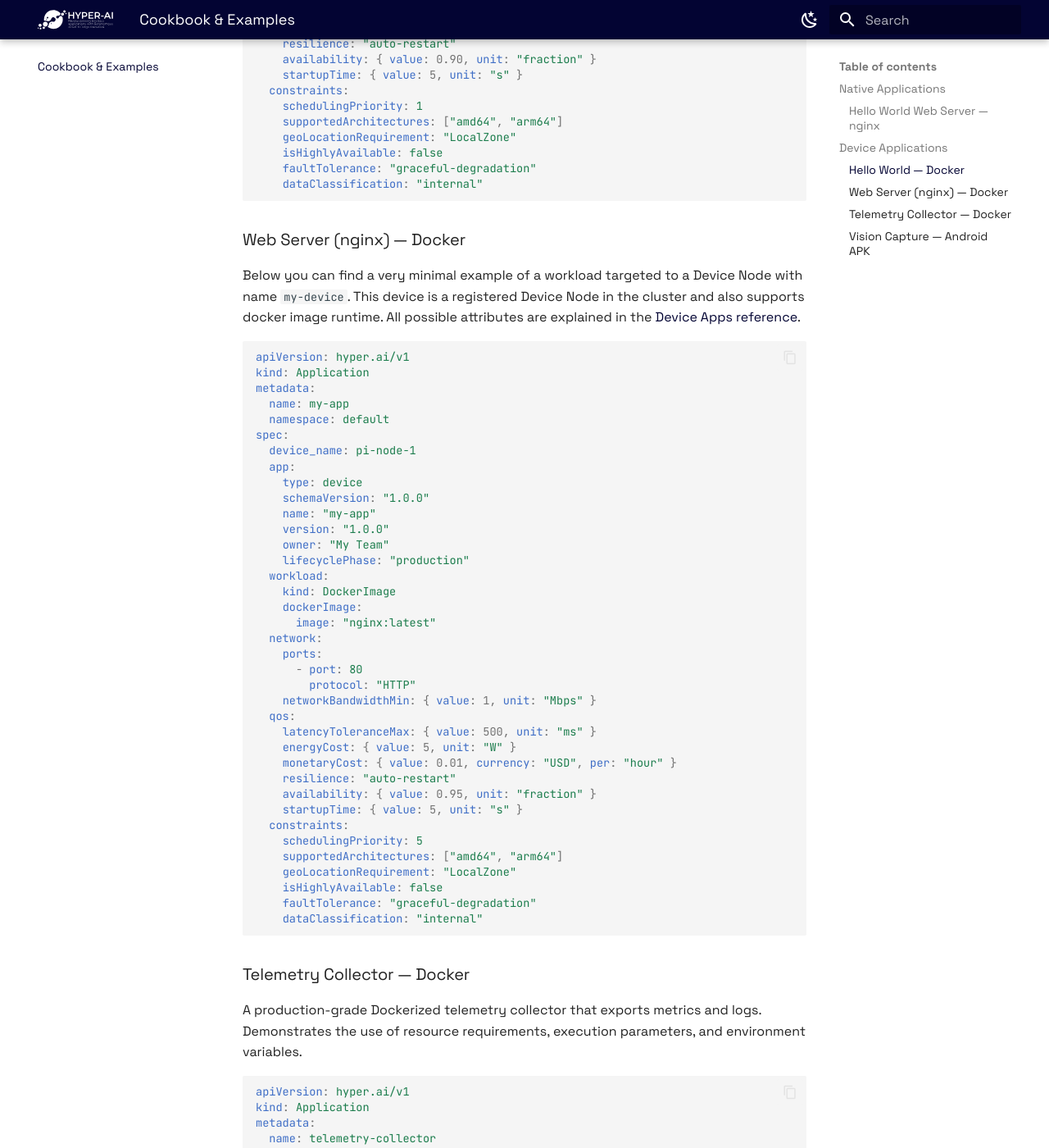
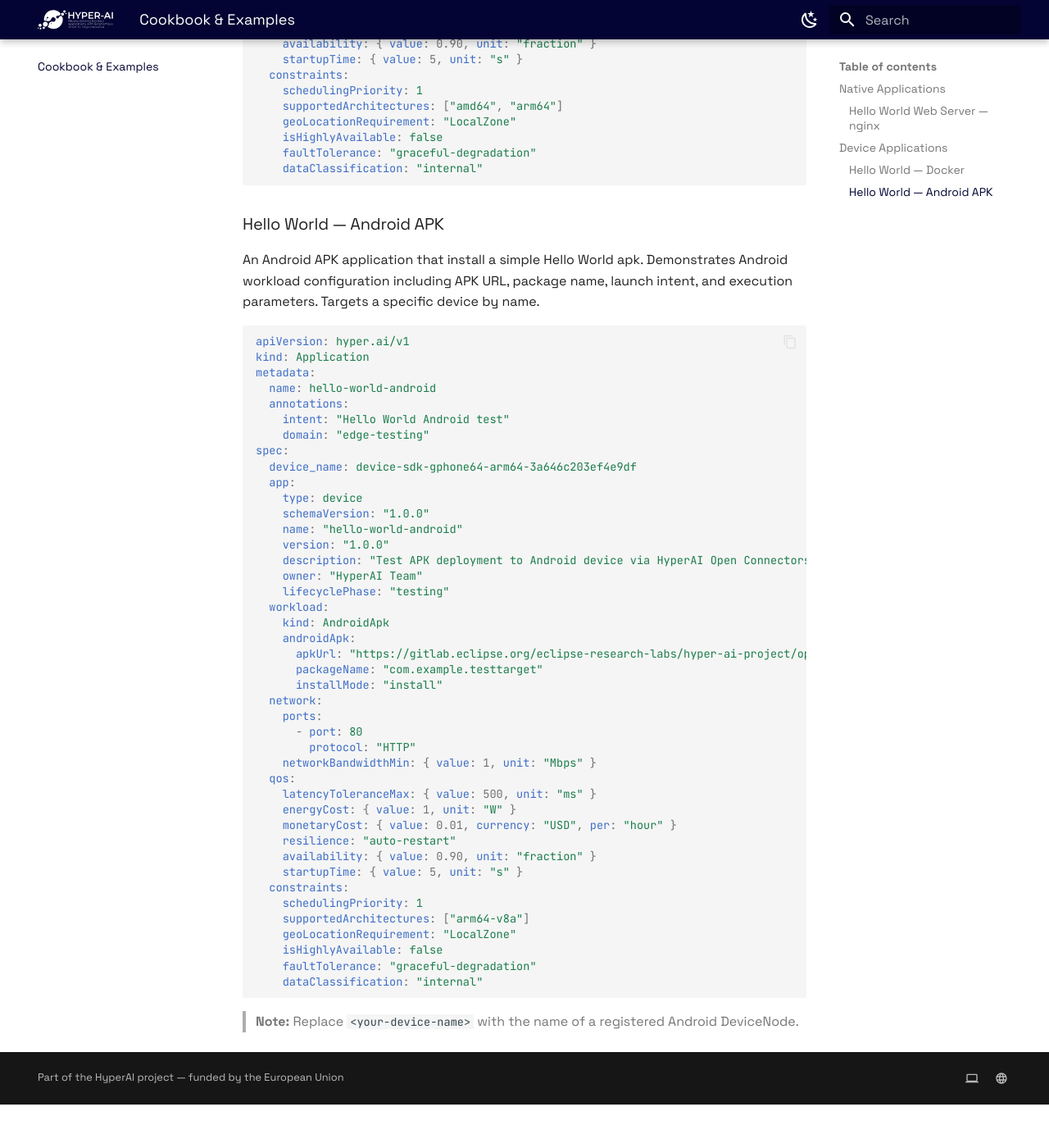
Before and after one commit to donMichaelL/ide-hyperai, an MkDocs documentation site: the page built from docs/cookbook.md, in a window 1280 px wide and 1400 px high, scrolled down 2427 px. Shown: the whole window at 82% size. Built offline with MkDocs 1.6.1 and Material for MkDocs 9.7.7, drawn with Linux system fonts in a browser that asks for light colours; after the commit the page ends 3774 px from its top, so only the background shows below that; some of the changed text lies outside the part shown.

Commit message:
fix: edit the device application examples

````diff
--- a/docs/cookbook.md
+++ b/docs/cookbook.md
@@ -67,14 +67,13 @@ The examples below are device Applications — workloads deployed to Device Node
 
 ### Hello World — Docker
 
-A minimal Docker-based application for testing device registration and scheduling. No `device_name` is specified — the platform scheduler will automatically select the best available device with Docker support.
+A minimal Docker application built on the [hello-world](https://hub.docker.com/_/hello-world) image. `device_name` is intentionally omitted — the platform scheduler automatically selects the best available device with Docker support.
 
 ```yaml
 apiVersion: hyper.ai/v1
 kind: Application
 metadata:
   name: hello-world
-  namespace: default
   annotations:
     intent: "Hello World test"
     domain: "edge-testing"
@@ -115,29 +114,35 @@ spec:
     faultTolerance: "graceful-degradation"
     dataClassification: "internal"
 ```
-### Web Server (nginx) — Docker
 
-Below you can find a very minimal example of a workload targeted to a Device Node with name `my-device`. This device is a registered Device Node in the cluster and also supports docker image runtime. All possible attributes are explained in the [Device Apps reference](dsl/devices.md).
+### Hello World — Android APK
+
+An Android APK application that install a simple Hello World apk. Demonstrates Android workload configuration including APK URL, package name, launch intent, and execution parameters. Targets a specific device by name.
 
 ```yaml
 apiVersion: hyper.ai/v1
 kind: Application
 metadata:
-  name: my-app
-  namespace: default
+  name: hello-world-android
+  annotations:
+    intent: "Hello World Android test"
+    domain: "edge-testing"
 spec:
-  device_name: pi-node-1
+  device_name: device-sdk-gphone64-arm64-3a646c203ef4e9df
   app:
     type: device
     schemaVersion: "1.0.0"
-    name: "my-app"
+    name: "hello-world-android"
     version: "1.0.0"
-    owner: "My Team"
-    lifecyclePhase: "production"
+    description: "Test APK deployment to Android device via HyperAI Open Connectors."
+    owner: "HyperAI Team"
+    lifecyclePhase: "testing"
   workload:
-    kind: DockerImage
-    dockerImage:
-      image: "nginx:latest"
+    kind: AndroidApk
+    androidApk:
+      apkUrl: "https://gitlab.eclipse.org/eclipse-research-labs/hyper-ai-project/open-connectors/-/raw/master/android/test-target-debug.apk"
+      packageName: "com.example.testtarget"
+      installMode: "install"
   network:
     ports:
       - port: 80
@@ -145,144 +150,18 @@ spec:
     networkBandwidthMin: { value: 1, unit: "Mbps" }
   qos:
     latencyToleranceMax: { value: 500, unit: "ms" }
-    energyCost: { value: 5, unit: "W" }
+    energyCost: { value: 1, unit: "W" }
     monetaryCost: { value: 0.01, currency: "USD", per: "hour" }
     resilience: "auto-restart"
-    availability: { value: 0.95, unit: "fraction" }
+    availability: { value: 0.90, unit: "fraction" }
     startupTime: { value: 5, unit: "s" }
   constraints:
-    schedulingPriority: 5
-    supportedArchitectures: ["amd64", "arm64"]
+    schedulingPriority: 1
+    supportedArchitectures: ["arm64-v8a"]
     geoLocationRequirement: "LocalZone"
     isHighlyAvailable: false
     faultTolerance: "graceful-degradation"
     dataClassification: "internal"
 ```
 
-
-### Telemetry Collector — Docker
-
-A production-grade Dockerized telemetry collector that exports metrics and logs. Demonstrates the use of resource requirements, execution parameters, and environment variables.
-
-```yaml
-apiVersion: hyper.ai/v1
-kind: Application
-metadata:
-  name: telemetry-collector
-  namespace: default
-  annotations:
-    intent: "Telemetry collection"
-    domain: "edge-platform"
-spec:
-  app:
-    type: device
-    schemaVersion: "1.0.0"
-    name: "telemetry-collector"
-    version: "1.4.7"
-    description: "Dockerized collector that exports metrics and logs."
-    owner: "Platform Team"
-    lifecyclePhase: "production"
-  workload:
-    kind: DockerImage
-    dockerImage:
-      image: "registry.example.com/edge/collector:1.4.7"
-      imagePullPolicy: "IfNotPresent"
-      imagePullSecretRef: "registry-credentials"
-  exec:
-    command: ["/app/collector"]
-    workingDir: "/app"
-    env:
-      LOG_LEVEL: "info"
-    parameters:
-      config: "/etc/collector/config.yaml"
-      port: "9100"
-      scrapeIntervalSeconds: "15"
-  resources:
-    cpu: { value: 250, unit: "millicores" }
-    memory: { value: 256, unit: "MiB" }
-    storage: { value: 1, unit: "GiB" }
-    gpu: 0
-    tpu: 0
-  network:
-    ports:
-      - port: 9100
-        protocol: "HTTP"
-    networkBandwidthMin: { value: 5, unit: "Mbps" }
-  qos:
-    latencyToleranceMax: { value: 500, unit: "ms" }
-    energyCost: { value: 2, unit: "W" }
-    monetaryCost: { value: 0.02, currency: "USD", per: "hour" }
-    resilience: "auto-restart"
-    availability: { value: 0.99, unit: "fraction" }
-    startupTime: { value: 2, unit: "s" }
-  constraints:
-    schedulingPriority: 3
-    supportedArchitectures: ["amd64", "arm64"]
-    geoLocationRequirement: "LocalZone"
-    isHighlyAvailable: true
-    faultTolerance: "auto-restart"
-    dataClassification: "internal"
-```
-
-> **Note:** You have to set a valid docker image tag in the `image` attribute, of your choosing.
-
-### Vision Capture — Android APK
-
-An Android APK application that captures video frames and emits object detections. Demonstrates Android workload configuration including APK URL, package name, launch intent, and execution parameters. Targets a specific device by name.
-
-```yaml
-apiVersion: hyper.ai/v1
-kind: Application
-metadata:
-  name: vision-capture-android
-  namespace: default
-  annotations:
-    intent: "Computer vision capture"
-    domain: "edge-vision"
-spec:
-  device_name: smartphone-android-1
-  app:
-    type: device
-    schemaVersion: "1.0.0"
-    name: "vision-capture-android"
-    version: "2.3.0"
-    description: "Android APK that captures frames and emits detections."
-    owner: "Edge Vision Team"
-    lifecyclePhase: "production"
-  workload:
-    kind: AndroidApk
-    androidApk:
-      apkUrl: "https://downloads.example.com/apk/vision-capture-android-2.3.0.apk"
-      packageName: "com.example.visioncapture"
-      installMode: "update"
-      launch:
-        activity: "com.example.visioncapture/.MainActivity"
-        action: "android.intent.action.MAIN"
-        category: "android.intent.category.LAUNCHER"
-  exec:
-    parameters:
-      STREAM_URL: "rtsp://10.0.0.5/live"
-      DETECTION_MODEL: "person-v3"
-      MODE: "production"
-  network:
-    ports:
-      - port: 8080
-        protocol: "HTTP"
-    networkBandwidthMin: { value: 10, unit: "Mbps" }
-  qos:
-    latencyToleranceMax: { value: 150, unit: "ms" }
-    energyCost: { value: 5, unit: "W" }
-    monetaryCost: { value: 0.05, currency: "USD", per: "hour" }
-    resilience: "auto-restart"
-    availability: { value: 0.95, unit: "fraction" }
-    startupTime: { value: 3, unit: "s" }
-  constraints:
-    schedulingPriority: 5
-    supportedArchitectures: ["arm64-v8a"]
-    geoLocationRequirement: "LocalZone"
-    isHighlyAvailable: false
-    faultTolerance: "graceful-degradation"
-    dataClassification: "private"
-```
-
-> **Note:** You have to set a correct url in the `apkUrl` attribute, to point to an APK, of your choosing.
+> **Note:** Replace `<your-device-name>` with the name of a registered Android DeviceNode.
````
